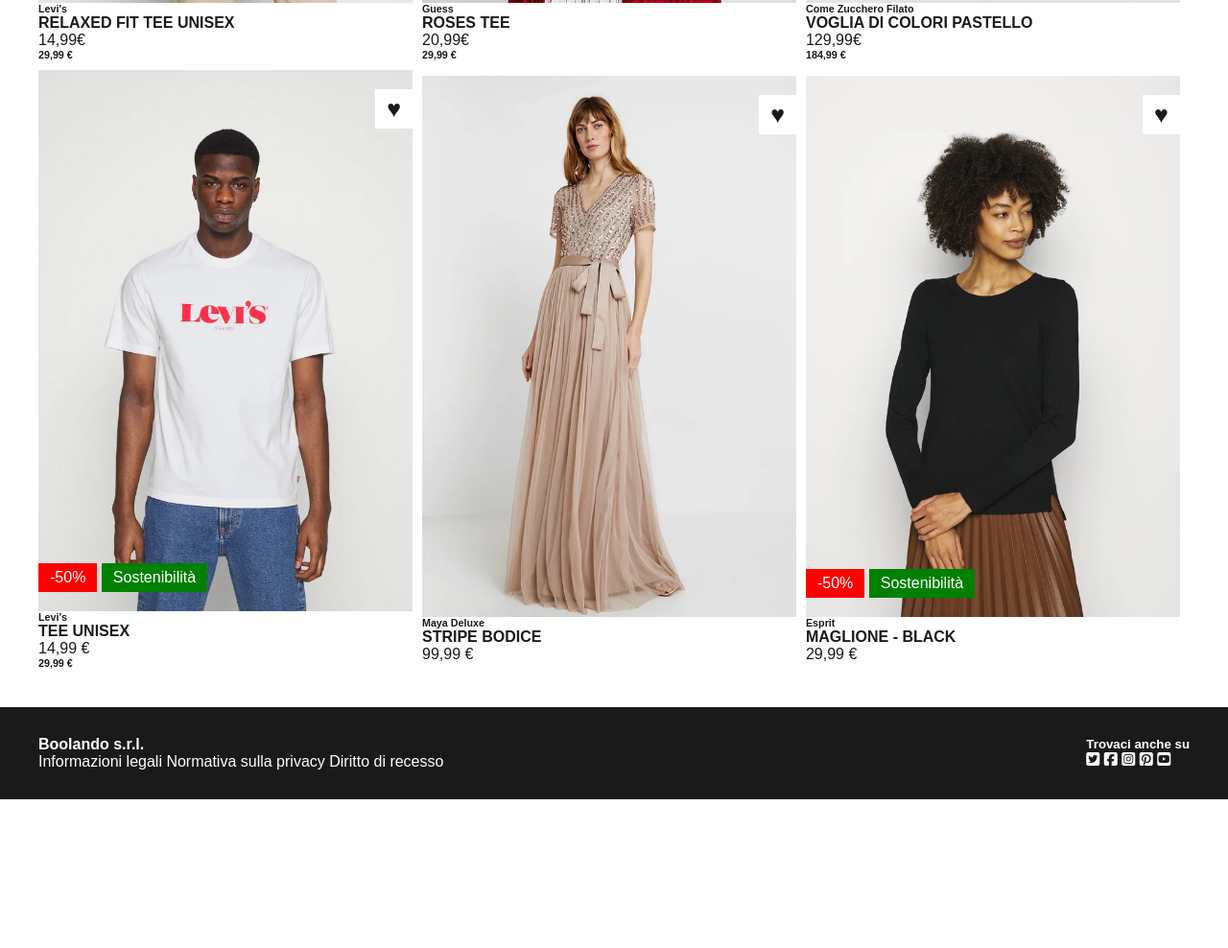
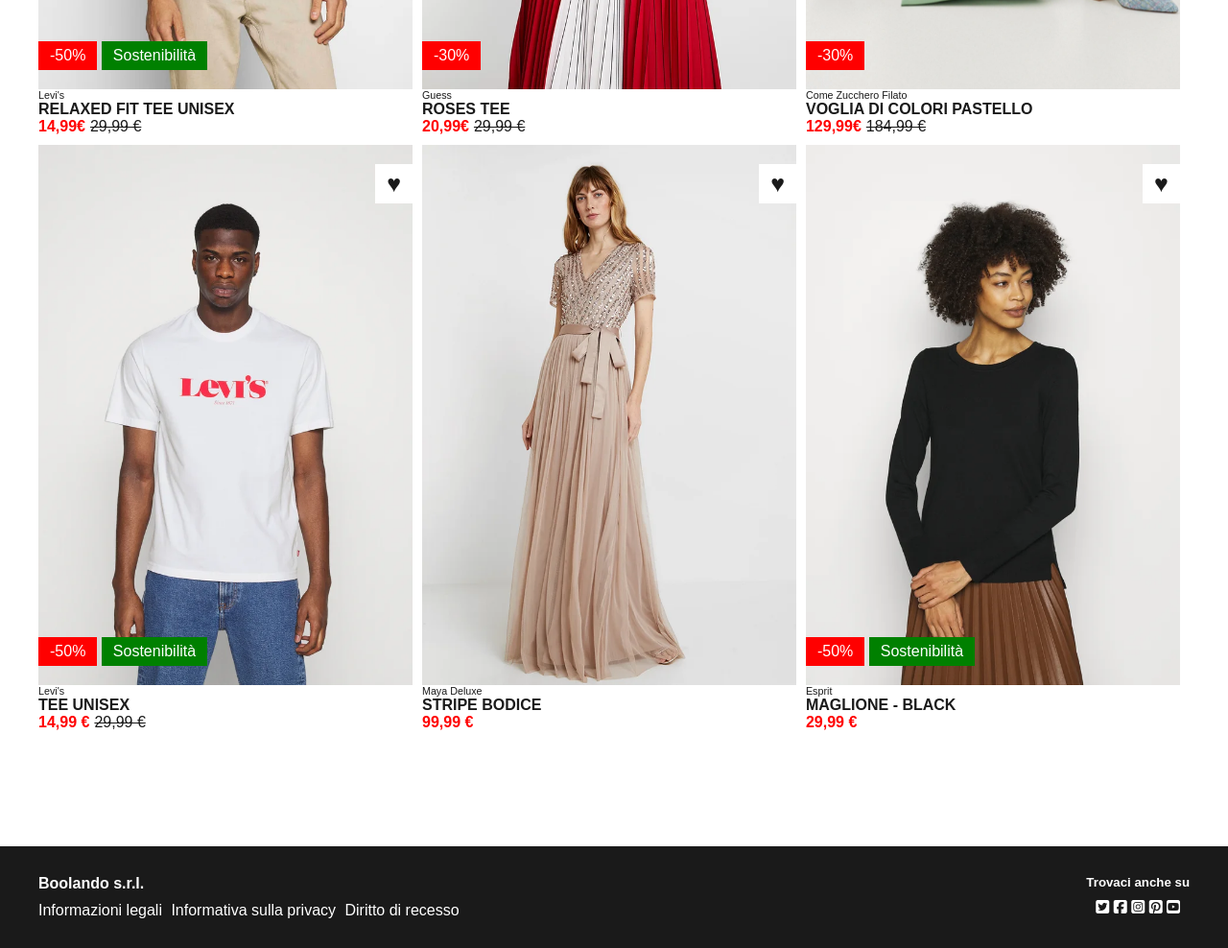
Before and after one commit to DanieleSalinitro/html-css-boolando, a plain HTML site: page index.html in a window 1280 px wide. Shown: the part 690-1678 px from the top of the page at 96% size. Before the commit the page ends 1523 px from the top, so only its background shows below. Drawn offline with Linux system fonts and the light colour scheme.

Commit message:
esercizio completato

```diff
--- a/css/style.css
+++ b/css/style.css
@@ -17,6 +17,29 @@ ul {
 	--color-discount: #ff0000;
 	--color-sustainability: #008000;
 }
+
+body{
+    font-family: "Arial", sans-serif;
+    background-color:var(--color-secondary);
+    color: var(--color-main);
+}
+
+a{
+    color: var(--color-secondary);
+    text-decoration: none;
+}
+
+a:hover:not(.no-line){
+    text-decoration: underline;
+}
+
+h6{
+    font-weight: 100;
+}
+h4{
+    font-weight: 600;
+}
+
 /* header */
 
 header{
@@ -24,6 +47,11 @@ header{
     min-height: 60px;
     box-shadow:0px 5px 10px rgba(0,0,0,0.5);
     padding: 30px;
+    position: fixed;
+    top: 0px;
+    left: 0px;
+    width: 100%;
+    z-index: 1000;
 }
 .logo{
     width: 20%;
@@ -34,27 +62,14 @@ nav{
     margin: 0 auto;
 }
 
-body{
-    font-family: "Arial", sans-serif;
-    background-color:var(--color-secondary);
-    color: var(--color-main);
-}
-
-i, a{
-    color: var(--color-secondary);
-    text-decoration: none;
-}
-
-a:hover{
-    text-decoration: underline;
-}
+/* main */
 
 .container{
     background-color: var(--color-secondary);
     max-width:1200px;
     margin:20px auto;
     color:var(--color-main);
-    padding: 20px 0;
+    padding: 200px 0px 100px 0px;
     gap: 10px;
 }
 
@@ -100,6 +115,10 @@ img{
     top:20px;
     right:0px;
 }
+.heart:hover{
+    color: var(--color-discount);
+}
+
 .secondary-image{
     display: none;
 }
@@ -108,6 +127,22 @@ img{
 }
 .card:hover .secondary-image{
     display:block;
+}
+
+.current-price, .older-price{
+    display: inline-block;
+    font-size: 1em;
+    padding-right: 5px;
+}
+
+.current-price{
+    color: var(--color-discount);
+    font-weight: bold;
+}
+
+.older-price{
+    font-weight: lighter;
+    text-decoration: line-through;
 }
 
 /* footer */
@@ -120,6 +155,19 @@ footer{
     max-width: 1200px;
     margin: 0 auto;
 }
+
+.social{
+    text-align: center;
+}
+
+.legal>h4, .social>h5{
+    padding-bottom: 10px;
+}
+
+footer a:not(.social a){
+    padding-right: 5px;
+}
+
 /* utility flex */
 .d-flex{
     display: flex;
@@ -130,7 +178,3 @@ footer{
 .space-between{
     justify-content: space-between;
 }
-.align-center{
-    align-items: center;
-    align-content: center;
-}
--- a/index.html
+++ b/index.html
@@ -25,12 +25,12 @@
                 <a href="#">Bambini</a>
             </div>
             <div class="nav-logo">
-                <img class="logo" src="img/boolean-logo.png" alt="Logo-Boolando">
+                <a href="#"><img class="logo" src="img/boolean-logo.png" alt="Logo-Boolando"></a>
             </div>
             <div class="nav-profile">
-                <i class="fa-regular fa-user"></i>
-                <i class="fa-regular fa-heart"></i>
-                <i class="fa-solid fa-bag-shopping"></i>
+                <a href="#" class="no-line fa-regular fa-user"></a>
+                <a href="#" class="no-line fa-regular fa-heart"></a>
+                <a href="#" class="no-line fa-solid fa-bag-shopping"></a>
             </div>
         </nav>
     </header>
@@ -48,7 +48,7 @@
             <div>
                 <h6>Levi's</h6>
                 <h4>RELAXED FIT TEE UNISEX</h4>
-                <span>14,99&euro;</span><h6>29,99 &euro;</h6>
+                <span class="current-price">14,99&euro;</span><h5 class="older-price">29,99 &euro;</h5>
             </div>
         </div>
         <div class="card">
@@ -63,7 +63,7 @@
             <div>
                 <h6>Guess</h6>
                 <h4>ROSES TEE</h4>
-                <span>20,99&euro;</span><h6>29,99 &euro;</h6>
+                <span class="current-price">20,99&euro;</span><h5 class="older-price">29,99 &euro;</h5>
             </div>
         </div>
         <div class="card">
@@ -78,7 +78,7 @@
             <div>
                 <h6>Come Zucchero Filato</h6>
                 <h4>VOGLIA DI COLORI PASTELLO</h4>
-                <span>129,99&euro;</span><h6>184,99 &euro;</h6>
+                <span class="current-price">129,99&euro;</span><h5 class="older-price">184,99 &euro;</h5>
             </div>
         </div>
         <div class="card">
@@ -95,7 +95,7 @@
             <div>
                 <h6>Levi's</h6>
                 <h4>TEE UNISEX</h4>
-                <span>14,99 &euro;</span><h6>29,99 &euro;</h6>
+                <span class="current-price">14,99 &euro;</span><h5 class="older-price">29,99 &euro;</h5>
             </div>
         </div>
         <div class="card">
@@ -107,7 +107,7 @@
             <div>
                 <h6>Maya Deluxe</h6>
                 <h4>STRIPE BODICE</h4>
-                <span>99,99 &euro;</span>
+                <span class="current-price">99,99 &euro;</span>
             </div>
         </div>
         <div class="card">
@@ -126,25 +126,25 @@
             <div>
                 <h6>Esprit</h6>
                 <h4>MAGLIONE - BLACK</h4>
-                <span>29,99 &euro;</span>
+                <span class="current-price">29,99 &euro;</span>
             </div>
         </div>
     </div>
     <footer>
         <div class="footer-container d-flex space-between align-center">
-            <div>
+            <div class="legal">
                 <h4>Boolando s.r.l.</h4>
-            <a href="#">Informazioni legali</a>
-            <a href="#">Normativa sulla privacy</a>
-            <a href="#">Diritto di recesso</a>
+                <a href="#">Informazioni legali</a>
+                <a href="#">Informativa sulla privacy</a>
+                <a href="#">Diritto di recesso</a>
             </div>
-            <div>
+            <div class="social">
                 <h5>Trovaci anche su</h5>
-                <i class="fa-brands fa-square-twitter"></i>
-                <i class="fa-brands fa-square-facebook"></i>
-                <i class="fa-brands fa-square-instagram"></i>
-                <i class="fa-brands fa-square-pinterest"></i>
-                <i class="fa-brands fa-square-youtube"></i>
+                <a href="#" class="no-line fa-brands fa-square-twitter"></a>
+                <a href="#" class="no-line fa-brands fa-square-facebook"></a>
+                <a href="#" class="no-line fa-brands fa-square-instagram"></a>
+                <a href="#" class="no-line fa-brands fa-square-pinterest"></a>
+                <a href="#" class="no-line fa-brands fa-square-youtube"></a>
             </div>
         </div>
     </footer>
```
